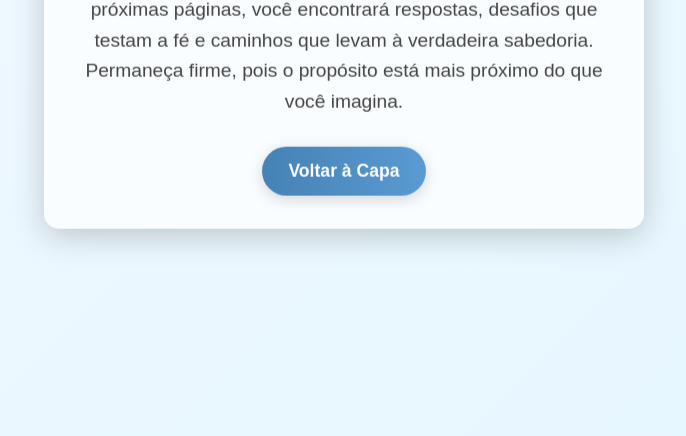
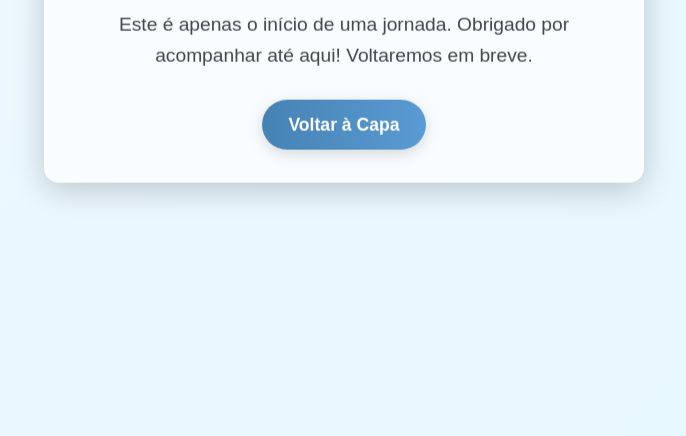
Before and after one commit to Uparchive/365-dias-diversos, a plain HTML site: page continua.html in a window 1280 px wide. Shown: the part 364-800 px from the top of the page, without its empty margins (296-982 px from the left). Drawn offline with Linux system fonts and the light colour scheme.

Commit message:
Update continua.html

```diff
--- a/continua.html
+++ b/continua.html
@@ -9,7 +9,7 @@
 <body>
     <div class="container">
         <h1>Continua...</h1>
-        <p>Este é apenas o início de uma jornada espiritual. Nas próximas páginas, você encontrará respostas, desafios que testam a fé e caminhos que levam à verdadeira sabedoria. Permaneça firme, pois o propósito está mais próximo do que você imagina.</p>
+        <p>Este é apenas o início de uma jornada. Obrigado por acompanhar até aqui! Voltaremos em breve.</p>
         <button onclick="window.location.href='index.html'">Voltar à Capa</button>
     </div>
 </body>
```
